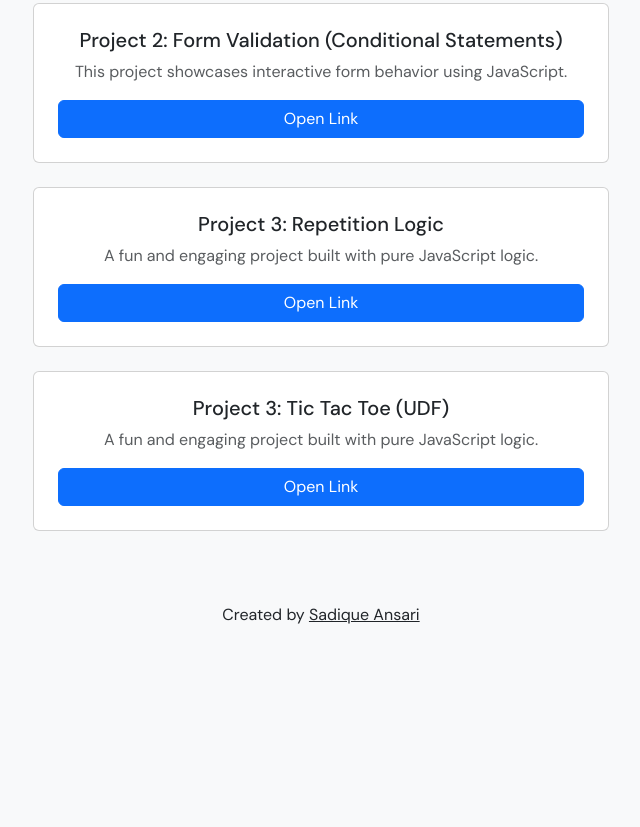
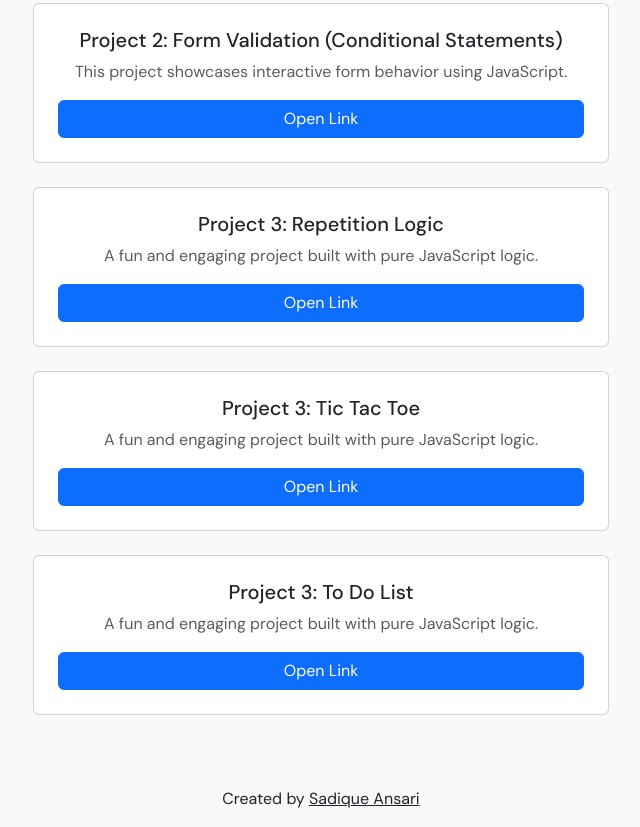
Before and after one commit to sadiq-ans/JS-Projects-RnW-, a plain HTML site: page index.html in a window 1280 px wide. Shown: the part 301-1128 px from the top of the page, without its empty margins (319-959 px from the left). Before the commit the page ends 944 px from the top, so only its background shows below. Drawn offline with nearby package versions, Linux system fonts and the light colour scheme; some packages are replaced by stand-ins of ours; a script that the page names is missing.

```diff
--- a/index.html
+++ b/index.html
@@ -98,9 +98,18 @@
 				<!-- Project 4 -->
 				<div class="col-md-12 custom-col mb-4">
 					<div class="card project-card p-4 text-center">
-						<h5 class="mb-2">Project 3: Tic Tac Toe (UDF)</h5>
+						<h5 class="mb-2">Project 3: Tic Tac Toe</h5>
 						<p class="text-muted mb-3">A fun and engaging project built with pure JavaScript logic.</p>
-						<a href="https://github.com/sadiq-ans/JS-Projects-RnW-/blob/main/assets/projects/tic-tac-toe.html" class="btn btn-primary">Open Link</a>
+						<a href="./assets/projects/tic-tac-toe.html" class="btn btn-primary">Open Link</a>
+					</div>
+				</div>
+
+				<!-- Project 5 -->
+				<div class="col-md-12 custom-col mb-4">
+					<div class="card project-card p-4 text-center">
+						<h5 class="mb-2">Project 3: To Do List</h5>
+						<p class="text-muted mb-3">A fun and engaging project built with pure JavaScript logic.</p>
+						<a href="./assets/projects/tic-tac-toe.html" class="btn btn-primary">Open Link</a>
 					</div>
 				</div>
 
```
